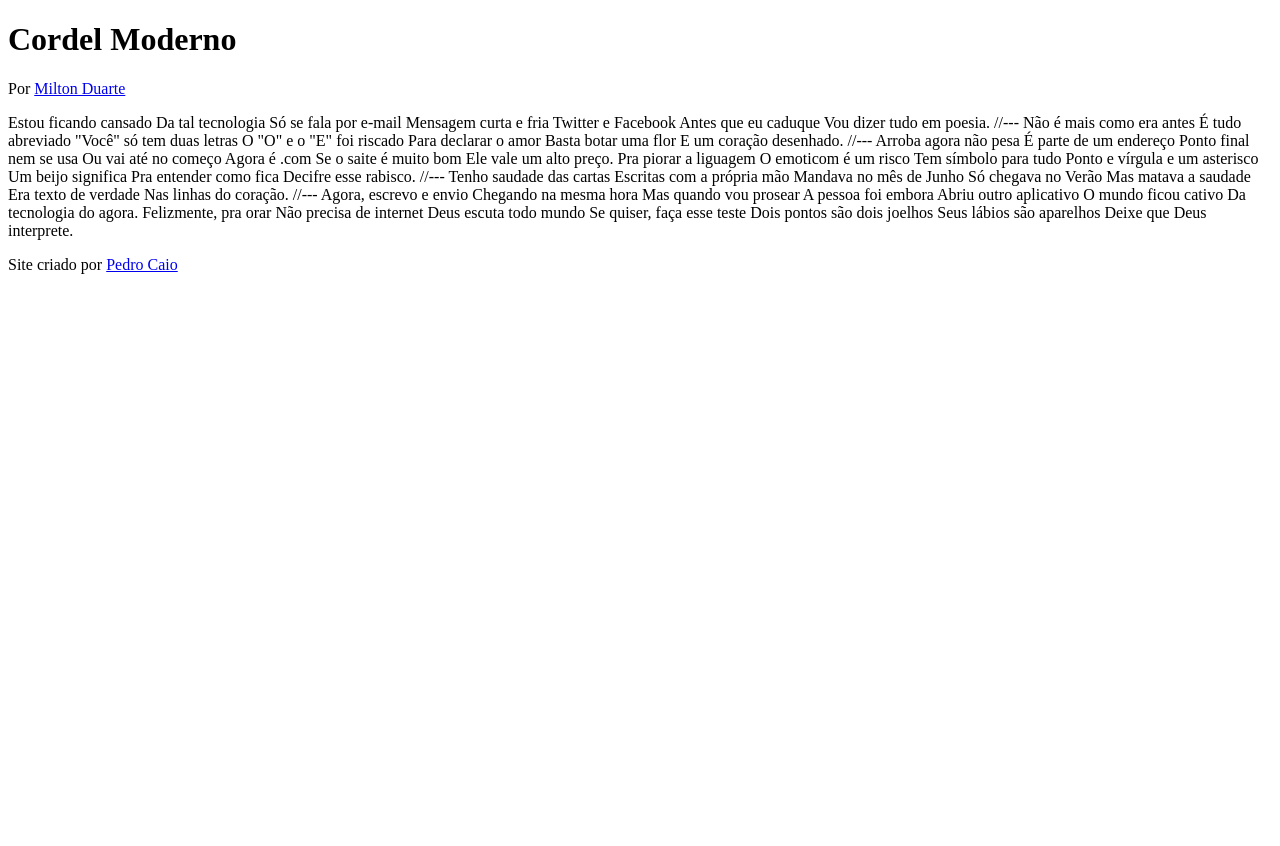
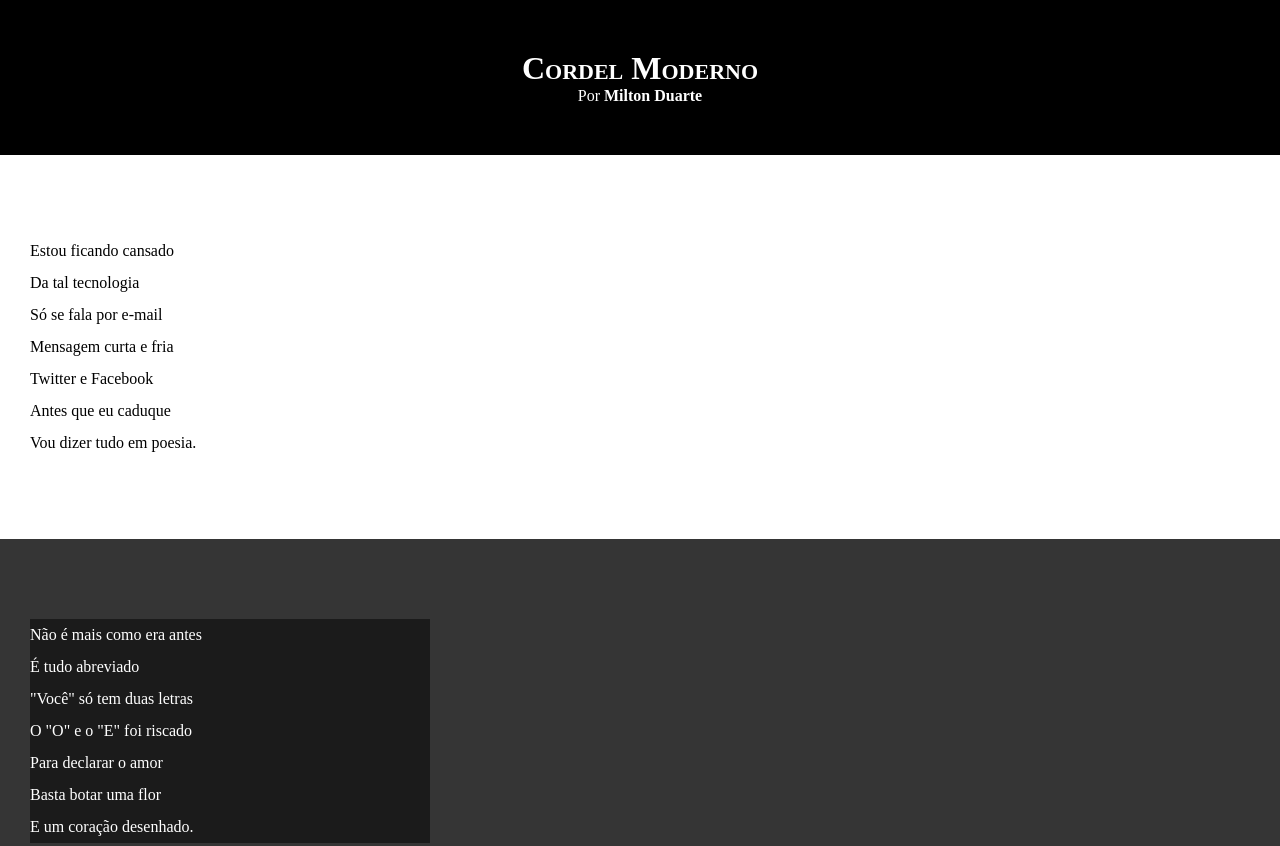
Before and after one commit to Pedrinnsxs/html-css, a plain HTML site: page exercicios/desafio/d2/index.html in a window 1280 px wide. Shown: the top 846 px of the page. Before the commit the page ends 800 px from the top, so only its background shows below. Drawn offline with Linux system fonts and the light colour scheme.

Commit message:
atualizando o d12

```diff
--- a/exercicios/desafio/d2/index.html
+++ b/exercicios/desafio/d2/index.html
@@ -4,6 +4,7 @@
     <meta charset="UTF-8">
     <meta name="viewport" content="width=device-width, initial-scale=1.0">
     <title>Cordel Moderno</title>
+    <link rel="stylesheet" href="style.css">
 </head>
 <body>
     <header>
@@ -12,72 +13,96 @@
 
     </header>
 
-Estou ficando cansado
-Da tal tecnologia
-Só se fala por e-mail
-Mensagem curta e fria
-Twitter e Facebook
-Antes que eu caduque
-Vou dizer tudo em poesia.
+<section class="normal">
+    <p>
+        Estou ficando cansado <br>
+        Da tal tecnologia <br>
+        Só se fala por e-mail <br>
+        Mensagem curta e fria <br>
+        Twitter e Facebook <br>
+        Antes que eu caduque <br>
+        Vou dizer tudo em poesia. <br>
+    </p>
+</section>
 
-//---
 
-Não é mais como era antes
-É tudo abreviado
-"Você" só tem duas letras
-O "O" e o "E" foi riscado
-Para declarar o amor
-Basta botar uma flor
-E um coração desenhado.
 
-//---
+<section class="imagem">
+    <p>
+        Não é mais como era antes <br>
+        É tudo abreviado <br>
+        "Você" só tem duas letras <br>
+        O "O" e o "E" foi riscado <br>
+        Para declarar o amor <br>
+        Basta botar uma flor <br>
+        E um coração desenhado. <br>
+        </section>
+    </p>
 
-Arroba agora não pesa
-É parte de um endereço
-Ponto final nem se usa
-Ou vai até no começo
-Agora é .com
-Se o saite é muito bom
-Ele vale um alto preço.
 
-Pra piorar a liguagem
-O emoticom é um risco
-Tem símbolo para tudo
-Ponto e vírgula e um asterisco
-Um beijo significa
-Pra entender como fica
-Decifre esse rabisco.
 
-//---
+<section class="normal">
+    <p>
+        Arroba agora não pesa <br>
+        É parte de um endereço <br>
+        Ponto final nem se usa <br>
+        Ou vai até no começo <br>
+        Agora é .com <br>
+        Se o saite é muito bom <br>
+        Ele vale um alto preço. <br>
+    </p>
 
-Tenho saudade das cartas
-Escritas com a própria mão
-Mandava no mês de Junho
-Só chegava no Verão
-Mas matava a saudade
-Era texto de verdade
-Nas linhas do coração.
+    <p>
+        Pra piorar a liguagem <br>
+        O emoticom é um risco <br>
+        Tem símbolo para tudo <br>
+        Ponto e vírgula e um asterisco <br>
+        Um beijo significa <br>
+        Pra entender como fica <br>
+        Decifre esse rabisco. <br>
+    </p>
+</section>
 
-//---
 
-Agora, escrevo e envio
-Chegando na mesma hora
-Mas quando vou prosear
-A pessoa foi embora
-Abriu outro aplicativo
-O mundo ficou cativo
-Da tecnologia do agora.
 
-Felizmente, pra orar
-Não precisa de internet
-Deus escuta todo mundo
-Se quiser, faça esse teste
-Dois pontos são dois joelhos
-Seus lábios são aparelhos
-Deixe que Deus interprete.
+<section class="imagem">
+    <p>
+        Tenho saudade das cartas <br>
+        Escritas com a própria mão <br>
+        Mandava no mês de Junho <br>
+        Só chegava no Verão <br>
+        Mas matava a saudade <br>
+        Era texto de verdade <br>
+        Nas linhas do coração. <br>
+    </p>
+</section>
+
+
+
+<section class="normal">
+    <p>
+        Agora, escrevo e envio <br>
+        Chegando na mesma hora <br>
+        Mas quando vou prosear <br>
+        A pessoa foi embora <br>
+        Abriu outro aplicativo <br>
+        O mundo ficou cativo <br>
+        Da tecnologia do agora. <br>
+    </p>
+
+    <p>
+        Felizmente, pra orar <br>
+        Não precisa de internet <br>
+        Deus escuta todo mundo <br>
+        Se quiser, faça esse teste <br>
+        Dois pontos são dois joelhos <br>
+        Seus lábios são aparelhos <br>
+        Deixe que Deus interprete. <br>
+    </p>
+</section>
 
 <footer>
-    <p>Site criado por <a href="#" target="_blank">Pedro Caio</a></p>
+    <p> <a href="#" target="_blank">Site criado por Pedro Caio</a></p>
 </footer>
 
 </body>
--- /dev/null
+++ b/exercicios/desafio/d2/style.css
@@ -0,0 +1,61 @@
+
+* {
+    margin: 0px;
+    padding: 0px;
+}
+ html, body {
+    background-color: rgb(230, 230, 230);
+    min-height: 100vh;
+
+ }
+ header {
+    background-color: black;
+    color: white;
+    text-align: center;
+
+ }
+  header > h1 {
+    padding-top: 50px;
+    font-variant: small-caps;
+  }
+   header > p {
+    padding-bottom: 50px;
+   }
+  a {
+    color: white;
+    text-decoration: none;
+    font-weight: bolder;
+
+  }
+
+  header a:hover, footer a:hover {
+    text-decoration: underline;
+  }
+
+  footer {
+    background-color: black;
+    text-align: center;
+    padding: 10px;
+  }
+
+  section {
+    padding-top: 10vh;
+    padding-bottom: 10vh;
+    line-height: 2em;
+    padding-left: 30px;
+  }
+
+  section.imagem > p {
+    background-color: rgba(0, 0, 0, 0.486);
+    width: 400px;
+  }
+
+  section.normal {
+    background-color: white;
+    color: black;
+  }
+  section.imagem {
+    background-color: rgb(53, 53, 53);
+    color: white;
+
+  }
```
